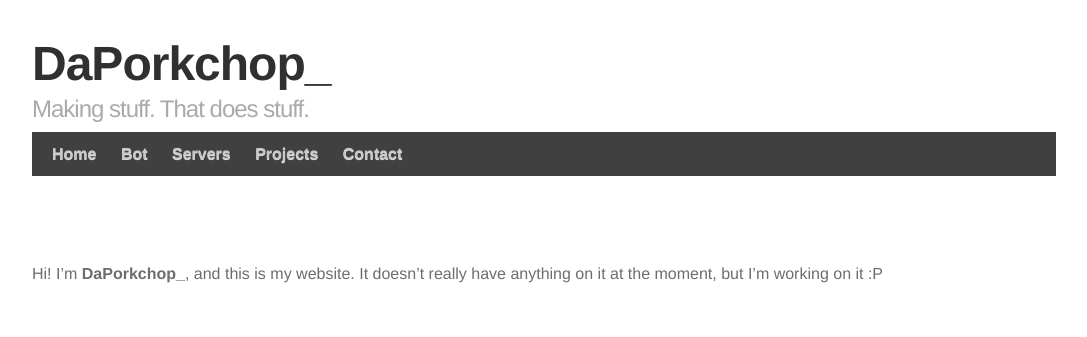
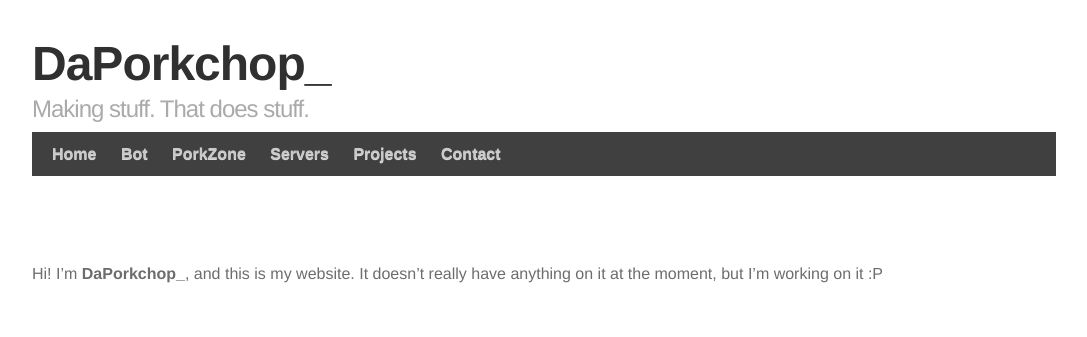
Before and after one commit to DaMatrix/damatrix.github.io, a Jekyll site: the page built from index.md, in a window 1280 px wide. Shown: the top 337 px of the page, without its empty margins (96-1183 px from the left). Built offline with Jekyll 4.4.1, drawn with Linux system fonts in a browser that asks for light colours; some web fonts are replaced.

Commit message:
PorkZone release

```diff
--- a/_layouts/default.html
+++ b/_layouts/default.html
@@ -24,6 +24,9 @@
             </li>
             <li style="display: inline; padding: 0px 10px 0px 10px;">
               <a href="/porkbot" style="color: #c9c9c9; font-weight: bold; text-decoration: none !important;">Bot</a>
+            </li>
+            <li style="display: inline; padding: 0px 10px 0px 10px;">
+              <a href="/porkzone" style="color: #c9c9c9; font-weight: bold; text-decoration: none !important;">PorkZone</a>
             </li>
             <li style="display: inline; padding: 0px 10px 0px 10px;">
               <a href="/servers" style="color: #c9c9c9; font-weight: bold; text-decoration: none !important;">Servers</a>
```
Also changed, not shown: porkzone.md (+1 -1 lines).
